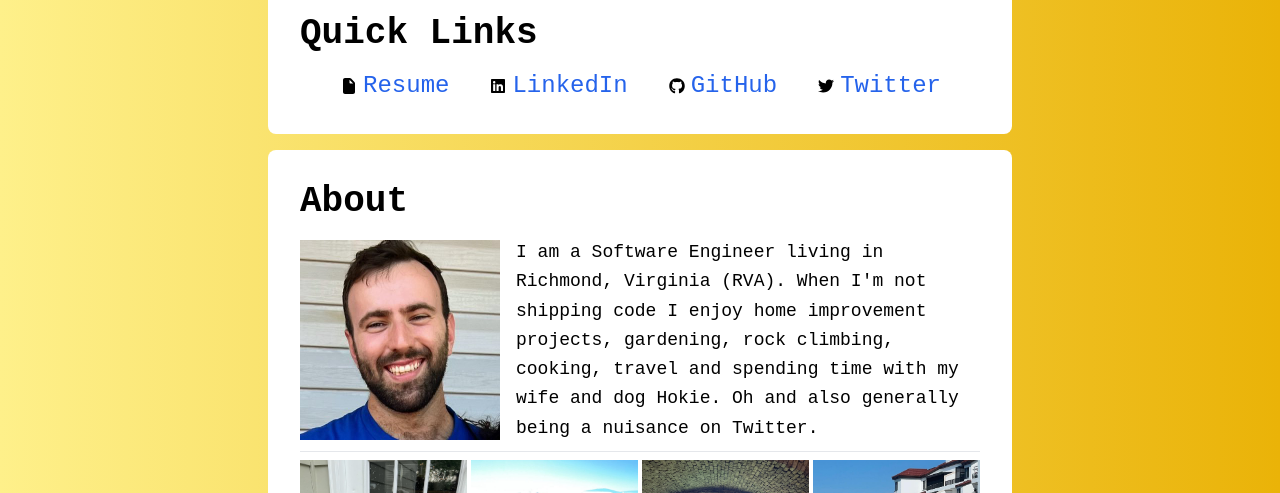
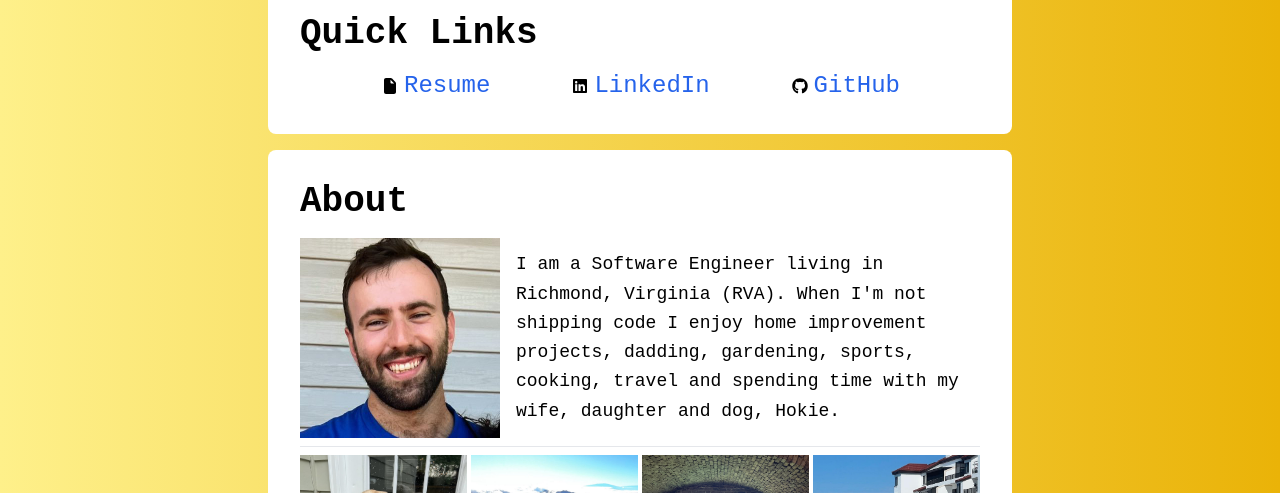
Before and after one commit to zakkl13/interactive-resume, a Next.js app: page / in a window 1280 px wide. Shown: the part 202-695 px from the top of the page. Built offline with nearby package versions, Linux system fonts and the light colour scheme; no server answers.

Commit message:
fix typos

```diff
--- a/components/homepage.tsx
+++ b/components/homepage.tsx
@@ -61,7 +61,6 @@ const HomePage: React.FC<HomePageProps> = ({ data }) => {
                     {renderLink(faFile, "Resume", data.resume, false)}
                     {renderLink(faLinkedin, "LinkedIn", data.linkedin)}
                     {renderLink(faGithub, "GitHub", data.github)}
-                    {renderLink(faTwitter, "Twitter", data.twitter)}
                 </ul>
             </div>
 
--- a/data/homeData.ts
+++ b/data/homeData.ts
@@ -3,7 +3,6 @@ export interface HomeData {
     about: string,
     profilePhoto: string,
     photos: string[],
-    twitter: string,
     linkedin: string,
     github: string,
     resume: string
@@ -14,12 +13,9 @@ export const homeDefault: HomeData = {
     about: `
     I am a Software Engineer living in Richmond, Virginia (RVA).
 
-    When I'm not shipping code I enjoy home improvement projects, gardening, rock climbing, cooking, travel and spending time with my wife and dog Hokie.
-
-    Oh and also generally being a nuisance on Twitter.`,
+    When I'm not shipping code I enjoy home improvement projects, dadding, gardening, sports, cooking, travel and spending time with my wife, daughter and dog, Hokie.`,
     profilePhoto: "/zakkprofile.jpg",
     photos: ["/hokie.jpg", "/slidingsands.jpg", "/kw.jpg", "/marco.jpg", "/garden-bed.jpg", "/hokieandme.jpg", "/dr.jpg", "/kayak.jpg"],
-    twitter: "https://twitter.com/zakktech",
     linkedin: "https://www.linkedin.com/in/zakklefkowits/",
     github: "https://github.com/zakkl13",
     resume: "/resume"
--- a/data/resumeData.ts
+++ b/data/resumeData.ts
@@ -37,7 +37,7 @@ export const resumeData: ResumeData = {
   linkedin: "https://www.linkedin.com/in/zakklefkowits/",
   github: "https://github.com/zakkl13",
   summary: `Product Minded Software Engineer & Tech Lead at {{bold text='Amazon'}} {{hover text='experienced' context='9 years of professional software development experience'}} in building products at scale to solve business problems and delight customers. {{bold text='Trusted with ownership of code deployed to 100+ million devices'}}. Adept in {{bold text='Agentic AI'}} engineering workflows to accelerate delivery.
-              Skilled in System Design, Rust, Android, Web Development, Typescript, {{hover text='AWS architecture' context='Services include EC2, ECS, Lambda, SQS, DynamoDB, S3, CodeDeploy'}}, and building dstributed back-end systems.`,
+              Skilled in System Design, Rust, Android, Web Development, Typescript, {{hover text='AWS architecture' context='Services include EC2, ECS, Lambda, SQS, DynamoDB, S3, CodeDeploy'}}, and building distributed back-end systems.`,
   impactBullets: [
     ""
   ],
```
